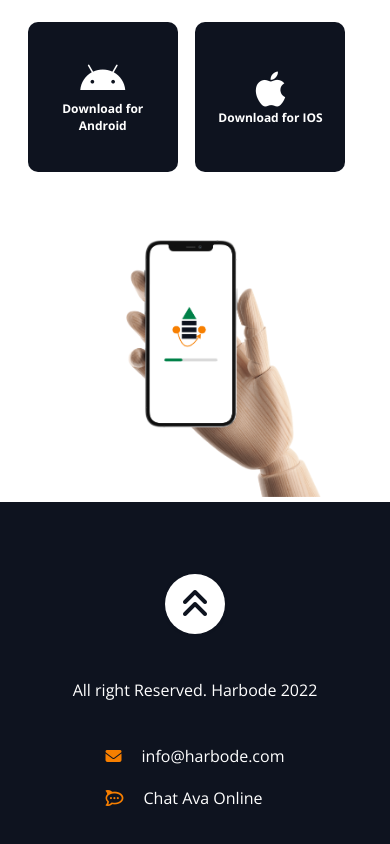
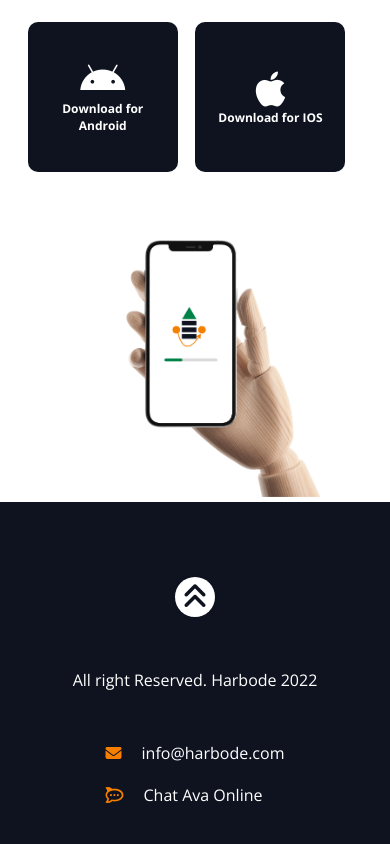
Before and after one commit to KodeNinj/harbode, a React (Create React App) app: page / in a window 390 px wide. Shown: the part 4778-5622 px from the top of the page. Built offline with nearby package versions, Linux system fonts and the light colour scheme.

Commit message:
another fix to the footer

```diff
--- a/src/index.css
+++ b/src/index.css
@@ -1102,4 +1102,11 @@ footer .scrollup p {
         margin-left: 0;
         margin-top: 0;
     }
+    footer .scrollup p{
+        width: 40px;
+        height: 40px;
+    }
+    footer .scrollup i{
+        font-size: 28px;
+    }
 }
```
